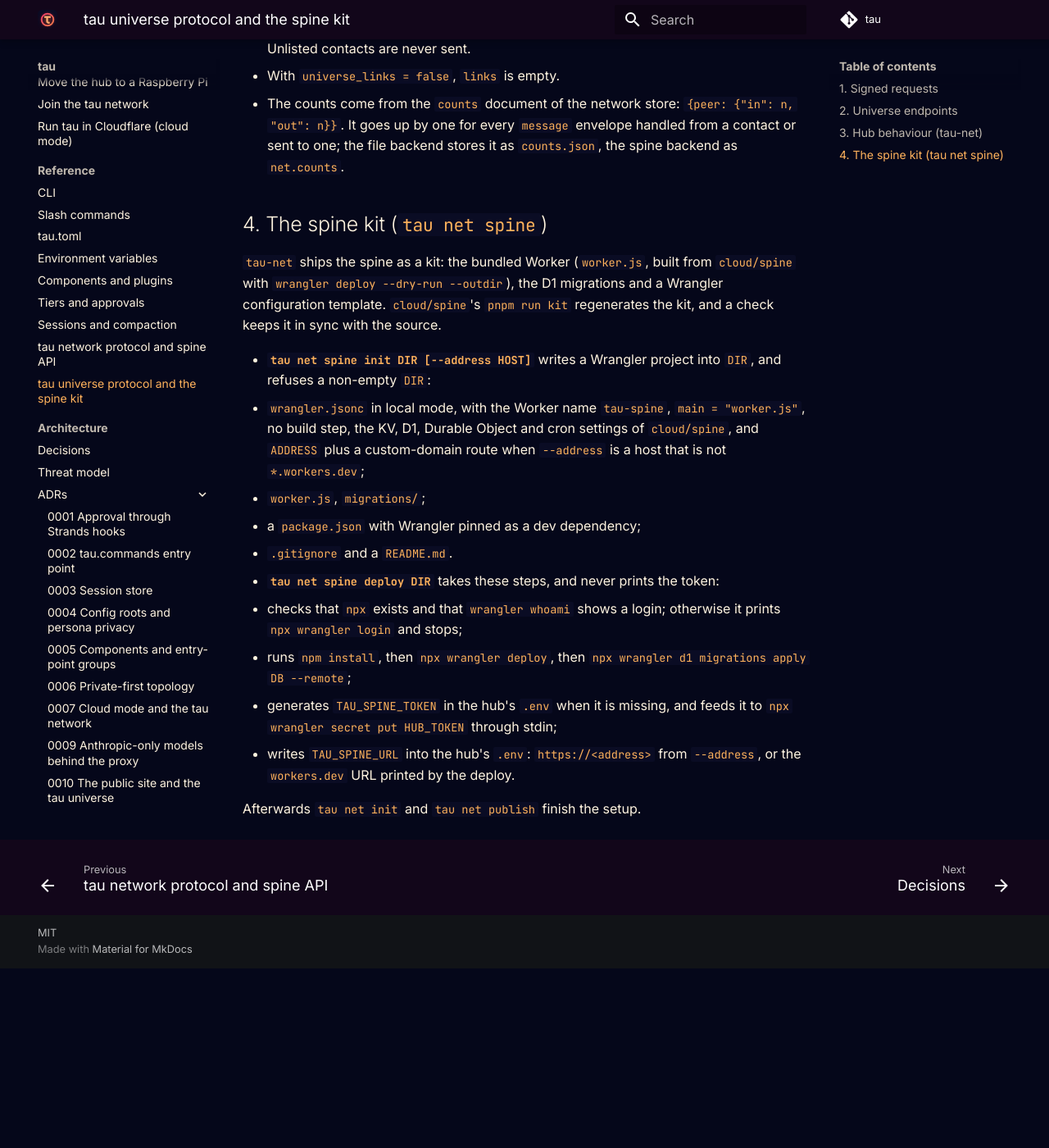
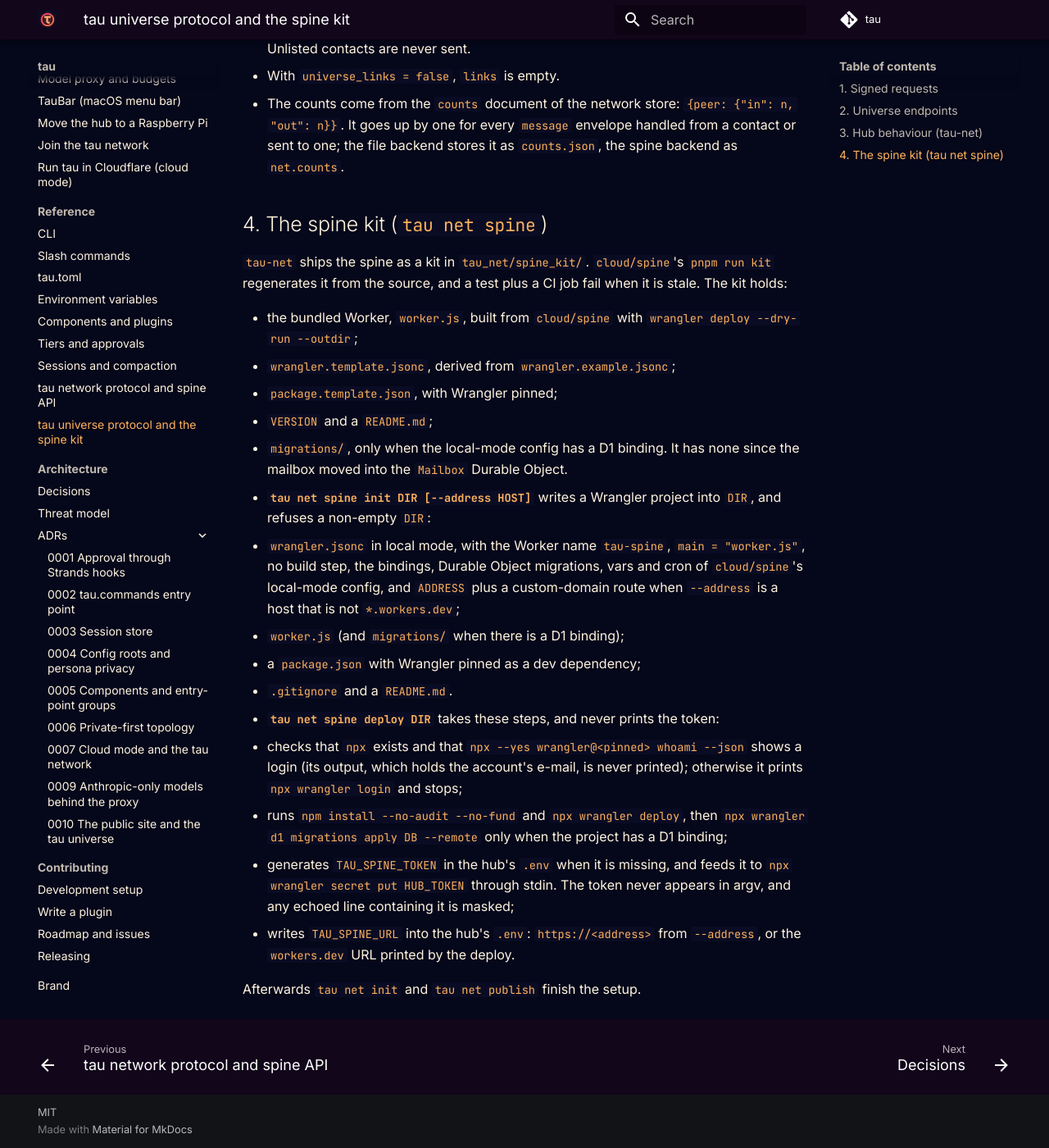
Before and after one commit to fport/tau, an MkDocs documentation site: the page built from docs/reference/tau-universe.md, in a window 1280 px wide and 1400 px high, scrolled down 4747 px. Shown: the whole window at 82% size. Built offline with MkDocs 1.6.1 and Material for MkDocs 9.7.7, drawn with Linux system fonts in a browser that asks for light colours; comment, search, counter and statistics services are not loaded; before the commit the page ends 5928 px from its top, so only the background shows below that.

Commit message:
docs: the spine kit as built; release rows for tau-net and tau-cloud
Refs: 142, 145

```diff
--- a/docs/reference/tau-universe.md
+++ b/docs/reference/tau-universe.md
@@ -138,17 +138,23 @@ A report works like this:
 
 ## 4. The spine kit (`tau net spine`)
 
-`tau-net` ships the spine as a kit: the bundled Worker (`worker.js`, built from `cloud/spine` with `wrangler deploy --dry-run --outdir`), the D1 migrations and a Wrangler configuration template. `cloud/spine`'s `pnpm run kit` regenerates the kit, and a check keeps it in sync with the source.
+`tau-net` ships the spine as a kit in `tau_net/spine_kit/`. `cloud/spine`'s `pnpm run kit` regenerates it from the source, and a test plus a CI job fail when it is stale. The kit holds:
+
+- the bundled Worker, `worker.js`, built from `cloud/spine` with `wrangler deploy --dry-run --outdir`;
+- `wrangler.template.jsonc`, derived from `wrangler.example.jsonc`;
+- `package.template.json`, with Wrangler pinned;
+- `VERSION` and a `README.md`;
+- `migrations/`, only when the local-mode config has a D1 binding. It has none since the mailbox moved into the `Mailbox` Durable Object.
 
 - **`tau net spine init DIR [--address HOST]`** writes a Wrangler project into `DIR`, and refuses a non-empty `DIR`:
-  - `wrangler.jsonc` in local mode, with the Worker name `tau-spine`, `main = "worker.js"`, no build step, the KV, D1, Durable Object and cron settings of `cloud/spine`, and `ADDRESS` plus a custom-domain route when `--address` is a host that is not `*.workers.dev`;
-  - `worker.js`, `migrations/`;
+  - `wrangler.jsonc` in local mode, with the Worker name `tau-spine`, `main = "worker.js"`, no build step, the bindings, Durable Object migrations, vars and cron of `cloud/spine`'s local-mode config, and `ADDRESS` plus a custom-domain route when `--address` is a host that is not `*.workers.dev`;
+  - `worker.js` (and `migrations/` when there is a D1 binding);
   - a `package.json` with Wrangler pinned as a dev dependency;
   - `.gitignore` and a `README.md`.
 - **`tau net spine deploy DIR`** takes these steps, and never prints the token:
-  1. checks that `npx` exists and that `wrangler whoami` shows a login; otherwise it prints `npx wrangler login` and stops;
-  2. runs `npm install`, then `npx wrangler deploy`, then `npx wrangler d1 migrations apply DB --remote`;
-  3. generates `TAU_SPINE_TOKEN` in the hub's `.env` when it is missing, and feeds it to `npx wrangler secret put HUB_TOKEN` through stdin;
+  1. checks that `npx` exists and that `npx --yes wrangler@<pinned> whoami --json` shows a login (its output, which holds the account's e-mail, is never printed); otherwise it prints `npx wrangler login` and stops;
+  2. runs `npm install --no-audit --no-fund` and `npx wrangler deploy`, then `npx wrangler d1 migrations apply DB --remote` only when the project has a D1 binding;
+  3. generates `TAU_SPINE_TOKEN` in the hub's `.env` when it is missing, and feeds it to `npx wrangler secret put HUB_TOKEN` through stdin. The token never appears in argv, and any echoed line containing it is masked;
   4. writes `TAU_SPINE_URL` into the hub's `.env`: `https://<address>` from `--address`, or the `workers.dev` URL printed by the deploy.
 
   Afterwards `tau net init` and `tau net publish` finish the setup.
```
Also changed, not shown: docs/contributing/release.md (+10 -6 lines), roadmap/L9-network/142-spine-kit.md (+9 -5 lines).
